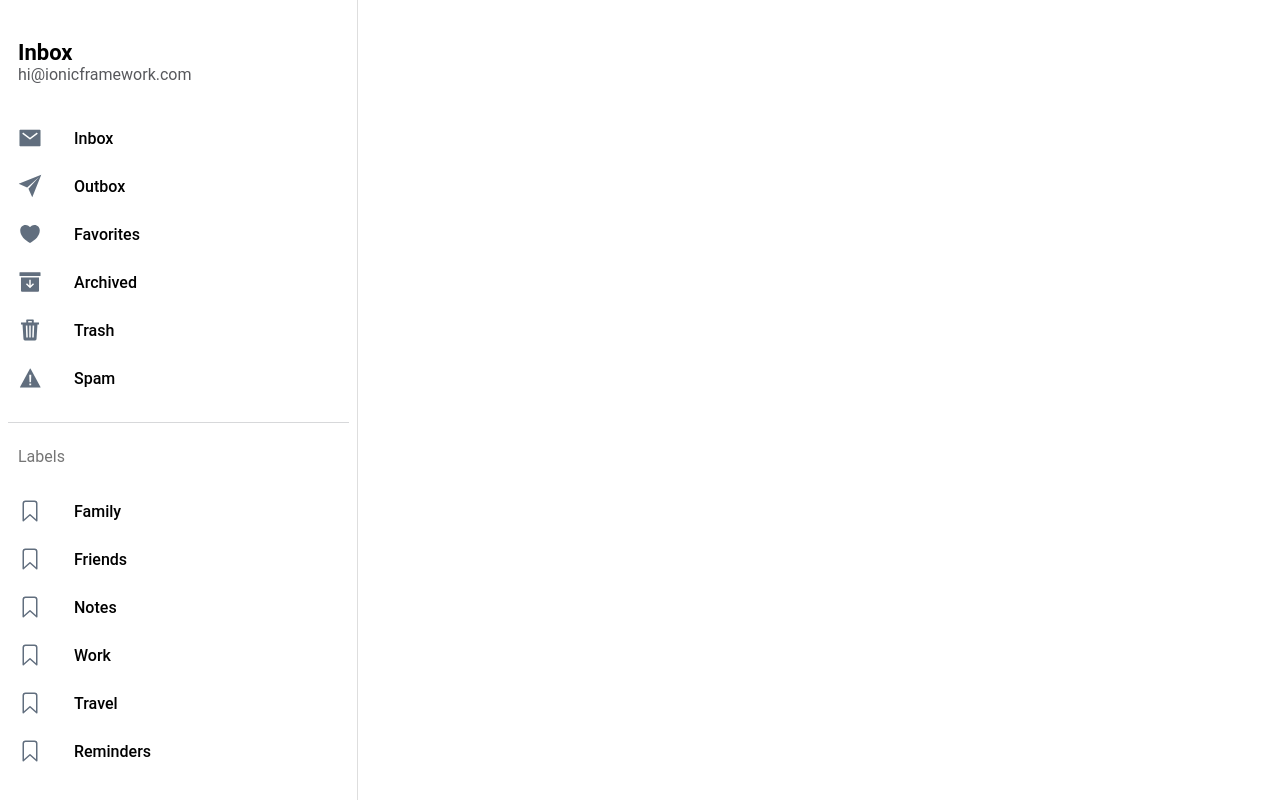
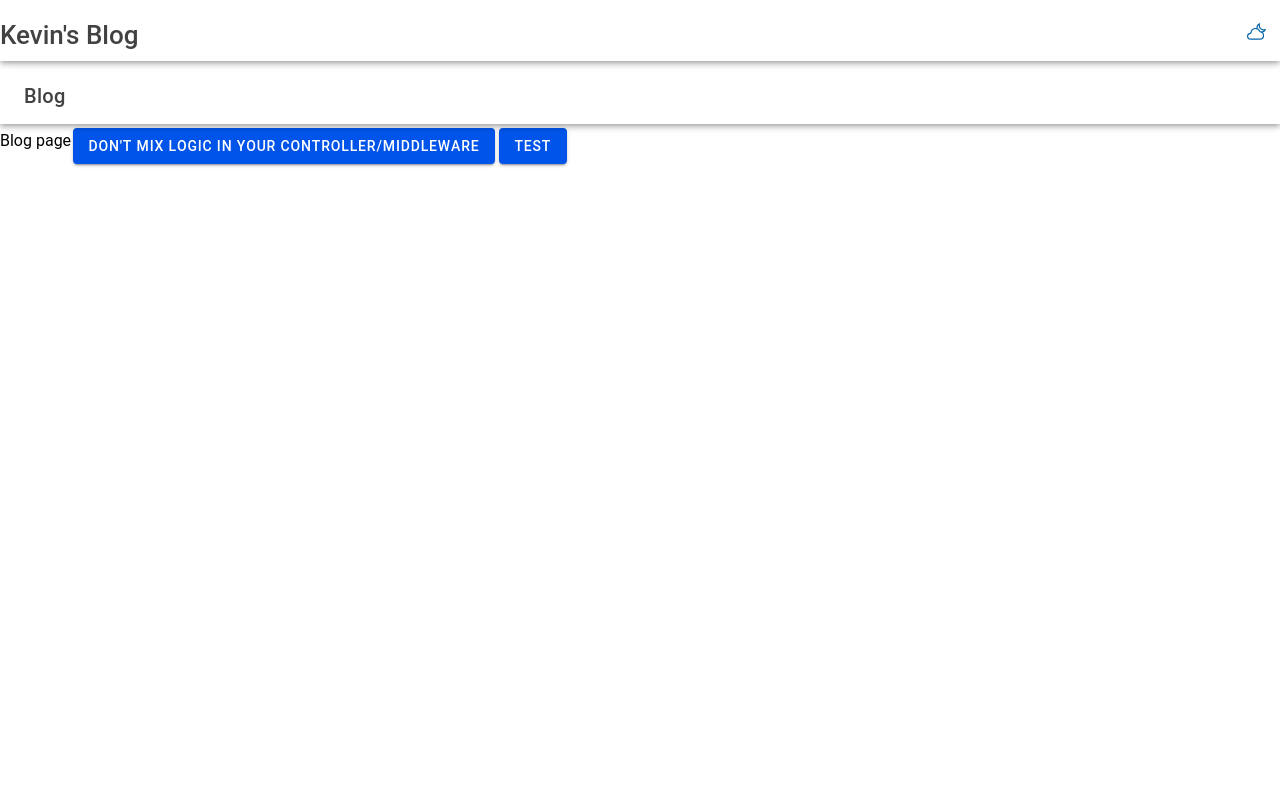
Before and after one commit to kevinclarkadstech/blog, a React (Vite) app: page /blog in a window 1280 px wide. Built offline with nearby package versions, Linux system fonts and the light colour scheme.

Commit message:
Adding Blog layout and redirects

```diff
--- a/src/App.tsx
+++ b/src/App.tsx
@@ -1,24 +1,28 @@
-import { IonApp, IonRouterOutlet, IonSplitPane, setupIonicReact } from '@ionic/react';
-import { IonReactRouter } from '@ionic/react-router';
-import { Redirect, Route } from 'react-router-dom';
-import Menu from './components/Menu';
-import Page from './pages/Page';
+import {
+  IonApp,
+  IonRouterOutlet,
+  IonSplitPane,
+  setupIonicReact,
+} from "@ionic/react";
+import { IonReactRouter } from "@ionic/react-router";
+import { Redirect, Route } from "react-router-dom";
+// import Menu from "./components/Menu";
 
 /* Core CSS required for Ionic components to work properly */
-import '@ionic/react/css/core.css';
+import "@ionic/react/css/core.css";
 
 /* Basic CSS for apps built with Ionic */
-import '@ionic/react/css/normalize.css';
-import '@ionic/react/css/structure.css';
-import '@ionic/react/css/typography.css';
+import "@ionic/react/css/normalize.css";
+import "@ionic/react/css/structure.css";
+import "@ionic/react/css/typography.css";
 
 /* Optional CSS utils that can be commented out */
-import '@ionic/react/css/padding.css';
-import '@ionic/react/css/float-elements.css';
-import '@ionic/react/css/text-alignment.css';
-import '@ionic/react/css/text-transformation.css';
-import '@ionic/react/css/flex-utils.css';
-import '@ionic/react/css/display.css';
+import "@ionic/react/css/padding.css";
+import "@ionic/react/css/float-elements.css";
+import "@ionic/react/css/text-alignment.css";
+import "@ionic/react/css/text-transformation.css";
+import "@ionic/react/css/flex-utils.css";
+import "@ionic/react/css/display.css";
 
 /**
  * Ionic Dark Mode
@@ -28,11 +32,14 @@ import '@ionic/react/css/display.css';
  */
 
 /* import '@ionic/react/css/palettes/dark.always.css'; */
-/* import '@ionic/react/css/palettes/dark.class.css'; */
-import '@ionic/react/css/palettes/dark.system.css';
+import "@ionic/react/css/palettes/dark.class.css";
+// import "@ionic/react/css/palettes/dark.system.css";
 
 /* Theme variables */
-import './theme/variables.css';
+import "./theme/variables.css";
+import { BlogPage } from "./pages/BlogPage/BlogPage";
+import { BlogPostPage } from "./pages/BlogPostPage/BlogPostPage";
+import { AppHeader } from "./components/AppHeader/AppHeader";
 
 setupIonicReact();
 
@@ -40,15 +47,23 @@ const App: React.FC = () => {
   return (
     <IonApp>
       <IonReactRouter>
-        <IonSplitPane contentId="main">
-          <Menu />
+        <AppHeader />
+        <IonSplitPane contentId="main" style={{ marginTop: "68px" }}>
+          {/* <Menu /> */}
           <IonRouterOutlet id="main">
             <Route path="/" exact={true}>
-              <Redirect to="/folder/Inbox" />
+              <Redirect to="/blog" />
             </Route>
-            <Route path="/folder/:name" exact={true}>
-              <Page />
+            <Route path="/blog" exact={true}>
+              <BlogPage />
             </Route>
+            <Route
+              path="/blog/:postUrl"
+              exact={true}
+              render={(props) => (
+                <BlogPostPage postUrl={props.match.params.postUrl} />
+              )}
+            />
           </IonRouterOutlet>
         </IonSplitPane>
       </IonReactRouter>
--- /dev/null
+++ b/src/components/AppHeader/AppHeader.tsx
@@ -0,0 +1,68 @@
+import {
+  IonButton,
+  IonButtons,
+  IonHeader,
+  IonIcon,
+  IonToolbar,
+} from "@ionic/react";
+import { sunnyOutline, cloudyNightOutline } from "ionicons/icons";
+import { useEffect, useState } from "react";
+
+export function AppHeader() {
+  const [theme, setTheme] = useState("light");
+  useEffect(() => {
+    const prefersDarkQuery = window.matchMedia("(prefers-color-scheme: dark)");
+    const prefersDark = prefersDarkQuery.matches;
+    console.log("prefersDark", prefersDark);
+    const fromLocalStorage = localStorage.getItem("theme");
+    console.log("fromLocalStorage", fromLocalStorage);
+    if (fromLocalStorage) {
+      setTheme(fromLocalStorage);
+    } else if (prefersDark) {
+      setTheme("dark");
+    } else {
+      setTheme("light");
+    }
+  }, []);
+
+  useEffect(() => {
+    console.log("Setting theme", theme);
+    if (theme === "dark") {
+      document.querySelector("html")!.classList.add("ion-palette-dark");
+    } else {
+      document.querySelector("html")!.classList.remove("ion-palette-dark");
+    }
+  }, [theme]);
+
+  function toggleTheme() {
+    setTheme((prevTheme) => {
+      const newTheme = prevTheme === "light" ? "dark" : "light";
+      localStorage.setItem("theme", newTheme);
+      return newTheme;
+    });
+  }
+
+  return (
+    <IonHeader>
+      <IonToolbar>
+        <div slot="start">
+          <h1>Kevin's Blog</h1>
+        </div>
+        <IonButtons slot="end">
+          <IonButton
+            color={theme === "dark" ? "warning" : "secondary"}
+            fill="clear"
+            onClick={() => {
+              console.log("Toggle theme");
+              toggleTheme();
+            }}
+          >
+            <IonIcon
+              icon={theme === "dark" ? sunnyOutline : cloudyNightOutline}
+            />
+          </IonButton>
+        </IonButtons>
+      </IonToolbar>
+    </IonHeader>
+  );
+}
--- a/src/components/ExploreContainer.css
+++ /dev/null
@@ -1,24 +0,0 @@
-#container {
-  text-align: center;
-  position: absolute;
-  left: 0;
-  right: 0;
-  top: 50%;
-  transform: translateY(-50%);
-}
-
-#container strong {
-  font-size: 20px;
-  line-height: 26px;
-}
-
-#container p {
-  font-size: 16px;
-  line-height: 22px;
-  color: #8c8c8c;
-  margin: 0;
-}
-
-#container a {
-  text-decoration: none;
-}
--- a/src/components/ExploreContainer.tsx
+++ /dev/null
@@ -1,25 +0,0 @@
-import "./ExploreContainer.css";
-
-interface ContainerProps {
-  name: string;
-}
-
-const ExploreContainer: React.FC<ContainerProps> = ({ name }) => {
-  return (
-    <div id="container">
-      <strong>{name}</strong>
-      <p>
-        Explore{" "}
-        <a
-          target="_blank"
-          rel="noopener noreferrer"
-          href="https://ionicframework.com/docs/components"
-        >
-          UI Components?
-        </a>
-      </p>
-    </div>
-  );
-};
-
-export default ExploreContainer;
--- /dev/null
+++ b/src/pages/BlogPage/BlogPage.tsx
@@ -0,0 +1,40 @@
+import {
+  IonButton,
+  IonButtons,
+  IonContent,
+  IonHeader,
+  IonMenuButton,
+  IonPage,
+  IonTitle,
+  IonToolbar,
+} from "@ionic/react";
+
+export function BlogPage() {
+  return (
+    <>
+      <IonPage>
+        <IonHeader>
+          <IonToolbar>
+            <IonButtons slot="start">
+              <IonMenuButton />
+            </IonButtons>
+            <IonTitle>Blog</IonTitle>
+          </IonToolbar>
+        </IonHeader>
+
+        <IonContent fullscreen>
+          <IonHeader collapse="condense">
+            <IonToolbar>
+              <IonTitle size="large"></IonTitle>
+            </IonToolbar>
+          </IonHeader>
+          Blog page
+          <IonButton routerLink="/blog/dont-mix-logic">
+            Don't Mix Logic In Your Controller/Middleware
+          </IonButton>
+          <IonButton href="/test/index.html">Test</IonButton>
+        </IonContent>
+      </IonPage>
+    </>
+  );
+}
--- /dev/null
+++ b/src/pages/BlogPostPage/BlogPostPage.tsx
@@ -0,0 +1,34 @@
+import {
+  IonBackButton,
+  IonButtons,
+  IonContent,
+  IonHeader,
+  IonMenuButton,
+  IonPage,
+  IonTitle,
+  IonToolbar,
+} from "@ionic/react";
+
+export function BlogPostPage({ postUrl }: { postUrl: string }) {
+  return (
+    <IonPage>
+      <IonHeader>
+        <IonToolbar>
+          <IonButtons slot="start">
+            <IonBackButton defaultHref="/blog" />
+          </IonButtons>
+          <IonTitle>{postUrl}</IonTitle>
+        </IonToolbar>
+      </IonHeader>
+
+      <IonContent fullscreen>
+        <IonHeader collapse="condense">
+          <IonToolbar>
+            <IonTitle size="large">{postUrl}</IonTitle>
+          </IonToolbar>
+        </IonHeader>
+        This is post detail page for {postUrl} ???
+      </IonContent>
+    </IonPage>
+  );
+}
--- a/src/pages/Page.tsx
+++ /dev/null
@@ -1,33 +0,0 @@
-import { IonButtons, IonContent, IonHeader, IonMenuButton, IonPage, IonTitle, IonToolbar } from '@ionic/react';
-import { useParams } from 'react-router';
-import ExploreContainer from '../components/ExploreContainer';
-import './Page.css';
-
-const Page: React.FC = () => {
-
-  const { name } = useParams<{ name: string; }>();
-
-  return (
-    <IonPage>
-      <IonHeader>
-        <IonToolbar>
-          <IonButtons slot="start">
-            <IonMenuButton />
-          </IonButtons>
-          <IonTitle>{name}</IonTitle>
-        </IonToolbar>
-      </IonHeader>
-
-      <IonContent fullscreen>
-        <IonHeader collapse="condense">
-          <IonToolbar>
-            <IonTitle size="large">{name}</IonTitle>
-          </IonToolbar>
-        </IonHeader>
-        <ExploreContainer name={name} />
-      </IonContent>
-    </IonPage>
-  );
-};
-
-export default Page;
```
Also changed, not shown: public/test/index.html (added, +8 -0 lines), src/pages/Page.css (deleted), 1 other file (tests, documents, lock files or other folders).
